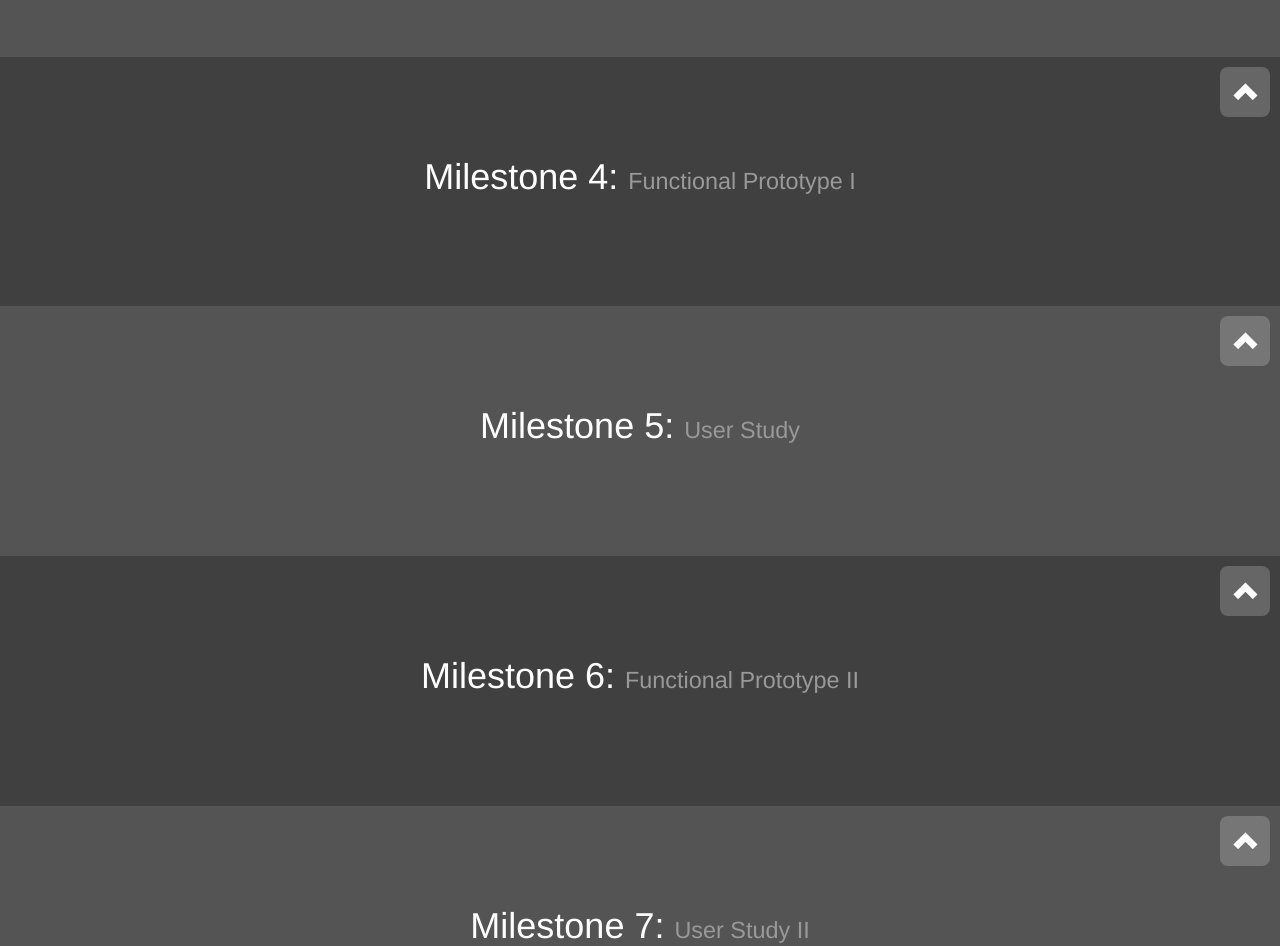
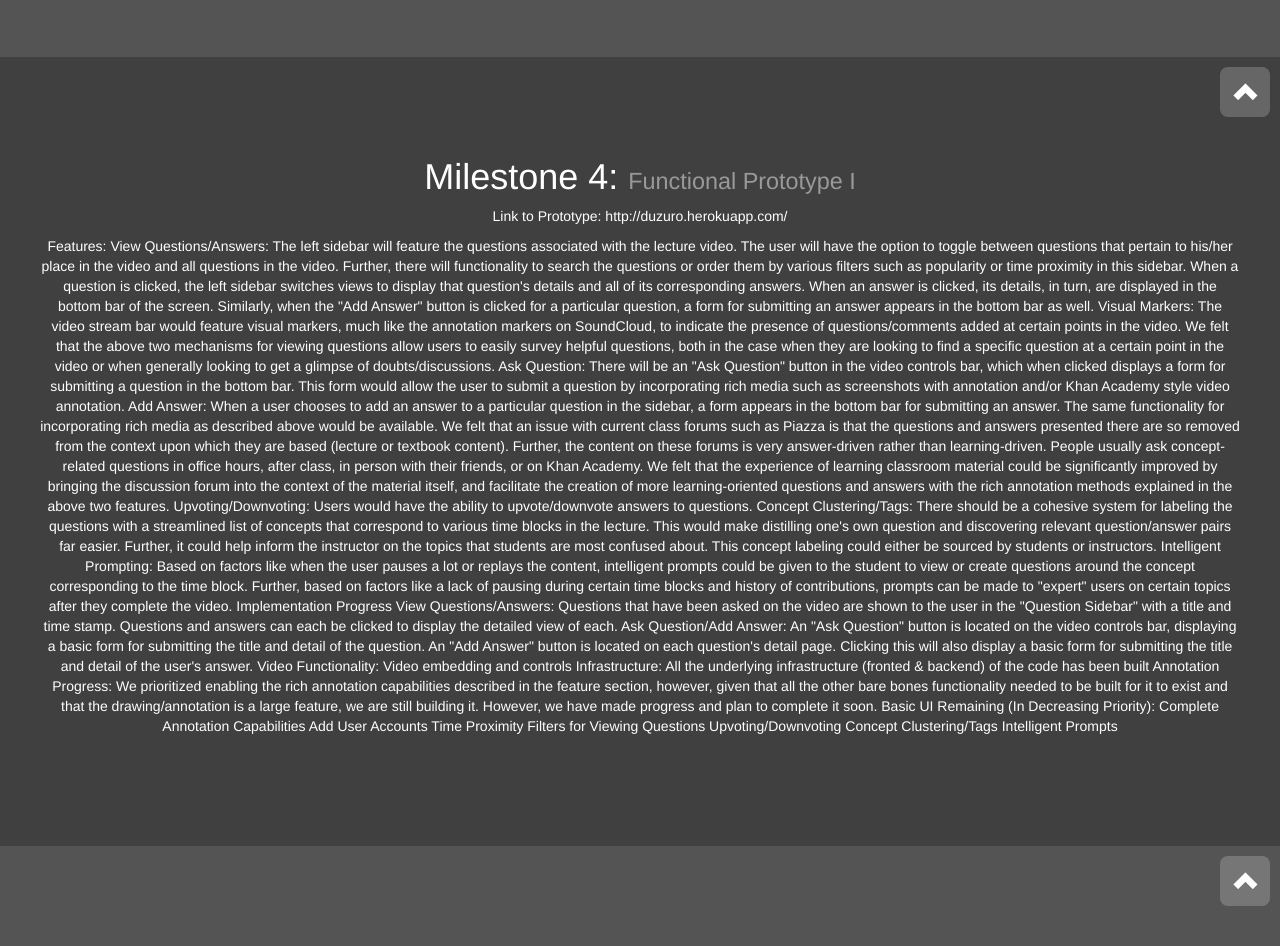
Before and after one commit to drock07/duzuro, a website: page index.html in a window 1280 px wide. Shown: the part 5860-6806 px from the top of the page. Drawn offline with Linux system fonts and the light colour scheme.

Commit message:
added m4

```diff
--- a/index.html
+++ b/index.html
@@ -201,6 +201,70 @@
 				<div class="col-md-12">
 					<h1>Milestone 4: <small>Functional Prototype I</small></h1>
 				</div>
+				<div class="row text-center">
+					<p>Link to Prototype: http://duzuro.herokuapp.com/</p>
+					<p>Features:
+View Questions/Answers:
+The left sidebar will feature the questions associated with the lecture video. The user will have the option to toggle between questions that pertain to his/her place in the video and all questions in the video. Further, there will functionality to search the questions or order them by various filters such as popularity or time proximity in this sidebar. When a question is clicked, the left sidebar switches views to display that question's details and all of its corresponding answers. When an answer is clicked, its details, in turn, are displayed in the bottom bar of the screen. Similarly, when the "Add Answer" button is clicked for a particular question, a form for submitting an answer appears in the bottom bar as well.
+
+Visual Markers:
+The video stream bar would feature visual markers, much like the annotation markers on SoundCloud, to indicate the presence of questions/comments added at certain points in the video.
+
+We felt that the above two mechanisms for viewing questions allow users to easily survey helpful questions, both in the case when they are looking to find a specific question at a certain point in the video or when generally looking to get a glimpse of doubts/discussions.
+
+Ask Question:
+There will be an "Ask Question" button in the video controls bar, which when clicked displays a form for submitting a question in the bottom bar. This form would allow the user to submit a question by incorporating rich media such as screenshots with annotation and/or Khan Academy style video annotation.
+
+Add Answer:
+When a user chooses to add an answer to a particular question in the sidebar, a form appears in the bottom bar for submitting an answer. The same functionality for incorporating rich media as described above would be available.
+
+We felt that an issue with current class forums such as Piazza is that the questions and answers presented there are so removed from the context upon which they are based (lecture or textbook content). Further, the content on these forums is very answer-driven rather than learning-driven. People usually ask concept-related questions in office hours, after class, in person with their friends, or on Khan Academy. We felt that the experience of learning classroom material could be significantly improved by bringing the discussion forum into the context of the material itself, and facilitate the creation of more learning-oriented questions and answers with the rich annotation methods explained in the above two features.
+
+Upvoting/Downvoting:
+Users would have the ability to upvote/downvote answers to questions.
+
+Concept Clustering/Tags:
+There should be a cohesive system for labeling the questions with a streamlined list of concepts that correspond to various time blocks in the lecture. This would make distilling one's own question and discovering relevant question/answer pairs far easier. Further, it could help inform the instructor on the topics that students are most confused about. This concept labeling could either be sourced by students or instructors.
+
+Intelligent Prompting:
+Based on factors like when the user pauses a lot or replays the content, intelligent prompts could be given to the student to view or create questions around the concept corresponding to the time block. Further, based on factors like a lack of pausing during certain time blocks and history of contributions, prompts can be made to "expert" users on certain topics after they complete the video.
+
+
+
+
+
+
+Implementation Progress
+
+
+View Questions/Answers:
+Questions that have been asked on the video are shown to the user in the "Question Sidebar" with a title and time stamp.  Questions and answers can each be clicked to display the detailed view of each.
+
+
+Ask Question/Add Answer:
+An "Ask Question" button is located on the video controls bar, displaying a basic form for submitting the title and detail of the question. An "Add Answer" button is located on each question's detail page. Clicking this will also display a basic form for submitting the title and detail of the user's answer.
+
+Video Functionality:
+Video embedding and controls
+
+Infrastructure:
+All the underlying infrastructure (fronted & backend) of the code has been built
+
+Annotation Progress:
+We prioritized enabling the rich annotation capabilities described in the feature section, however, given that all the other bare bones functionality needed to be built for it to exist and that the drawing/annotation is a large feature, we are still building it. However, we have made progress and plan to complete it soon.
+
+Basic UI
+
+
+Remaining (In Decreasing Priority):
+Complete Annotation Capabilities
+Add User Accounts
+Time Proximity Filters for Viewing Questions
+Upvoting/Downvoting
+Concept Clustering/Tags
+Intelligent Prompts
+</p>
+				</div>
 			</header>
 		</div>
 	</section>
```
